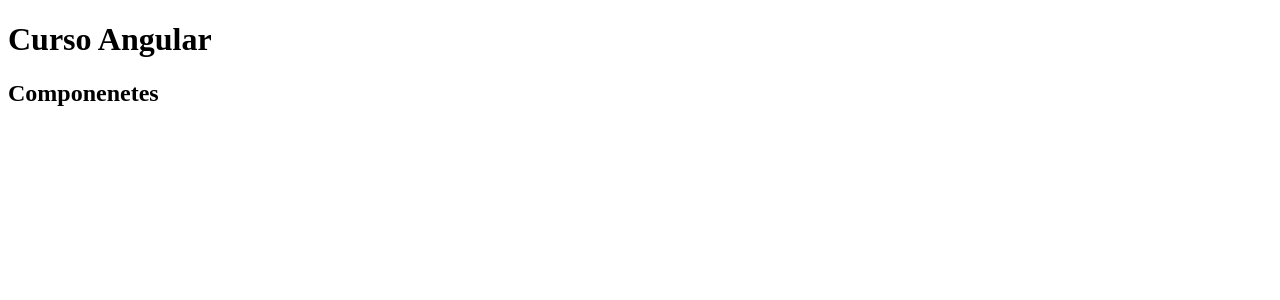
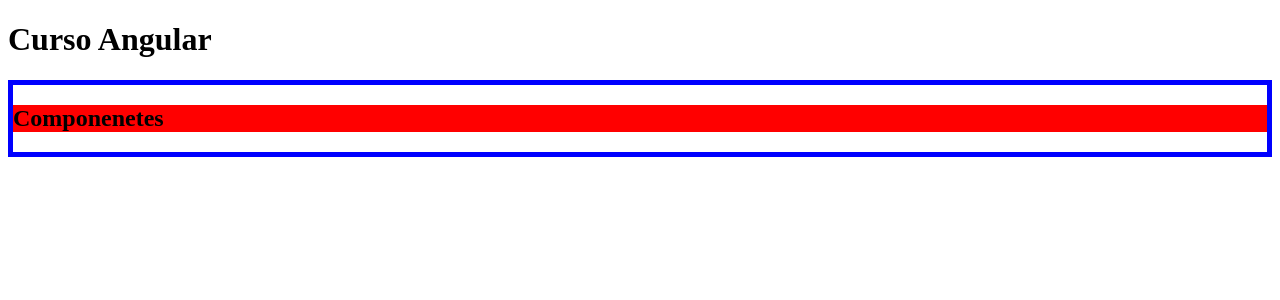
Before and after one commit to lipestile/Estudos_Angular, an Angular app in the folder meu-primeiro-projeto-latest/: page / in a window 1280 px wide. Shown: the top 300 px of the page. Built offline with nearby package versions, Linux system fonts and the light colour scheme.

Commit message:
Seletores especiais
:host, :host-context, ::ng-deep

```diff
--- a/meu-primeiro-projeto-latest/src/app/app.component.ts
+++ b/meu-primeiro-projeto-latest/src/app/app.component.ts
@@ -7,9 +7,11 @@
   selector: 'app-root',
   standalone: true,
   imports: [CommonModule,RouterOutlet, NewComponent ],
-  template:  `
-  <h1> Curso Angular</h1>
-  <app-new-component/>
+  template:`
+    <h1> Curso Angular</h1>
+    <div class="theme-red">
+      <app-new-component />
+    </div>
   `,
 
 })
--- a/meu-primeiro-projeto-latest/src/app/components/new-component/new-component.component.scss
+++ b/meu-primeiro-projeto-latest/src/app/components/new-component/new-component.component.scss
@@ -0,0 +1,47 @@
+/*
+:host ele é um seletor especial que se refere ao componenete em que esta sendo usado.
+
+É usado para aplicar estilos diretamente ao componente  em si, em vez de seus elementos filhos.
+
+você pode definir estilos específicos para um componenente raiz,
+por exemplo, alterando a cor de fundo ou abborda do componenete
+
+*/
+:host {
+    h2 {
+        background-color: aqua;
+    }
+}
+/*
+: host-context() ele é um seletor que permite aplicar estilos com base no contexto do componenete pai.
+
+isso é util quando você deseja aplicar estilos com base em condições no componente pai.
+
+por exemplo, você pode alterar a cor do fundo de um componente filho com base em um valor definido em seu componente pai.
+*/
+
+:host-context(.theme-dark) {
+   background-color: #000;
+   color: #fff;
+}
+
+:host-context(.theme-red) {
+    h2{
+        background-color: #ff0000;
+    }
+ }
+
+/*
+::ng-deep ele é um mecanismo que permite que os estilos definidos em um componente sejam aplicados aos elementos.
+
+Em outras palavras, ele permite que você contorne o encapsulamento de estilos em componentes.
+
+no entanto, é importante notar que o uso excessivo de ::ng-deep pode tornar o código mais dificil de manter e pode não ser a melhor prática em muitos casos.
+
+*/
+
+::ng-deep {
+    .theme-red {
+        border: 5px solid blue;
+    }
+}
--- a/meu-primeiro-projeto-latest/src/app/components/new-component/new-component.component.ts
+++ b/meu-primeiro-projeto-latest/src/app/components/new-component/new-component.component.ts
@@ -6,7 +6,8 @@
   standalone: true,
   imports: [CommonModule],
   templateUrl: './new-component.component.html',
-  styleUrl: './new-component.component.scss'
+  styleUrl: './new-component.component.scss',
+
 })
 export class NewComponent{
 
```
Also changed, not shown: 1 other file (tests, documents, lock files or other folders).
